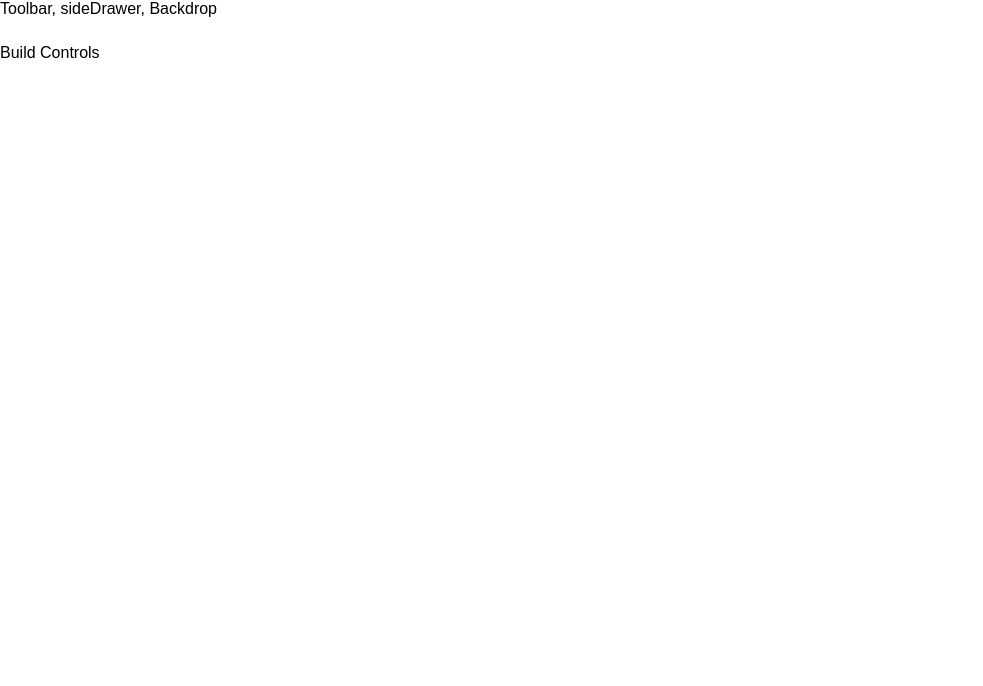
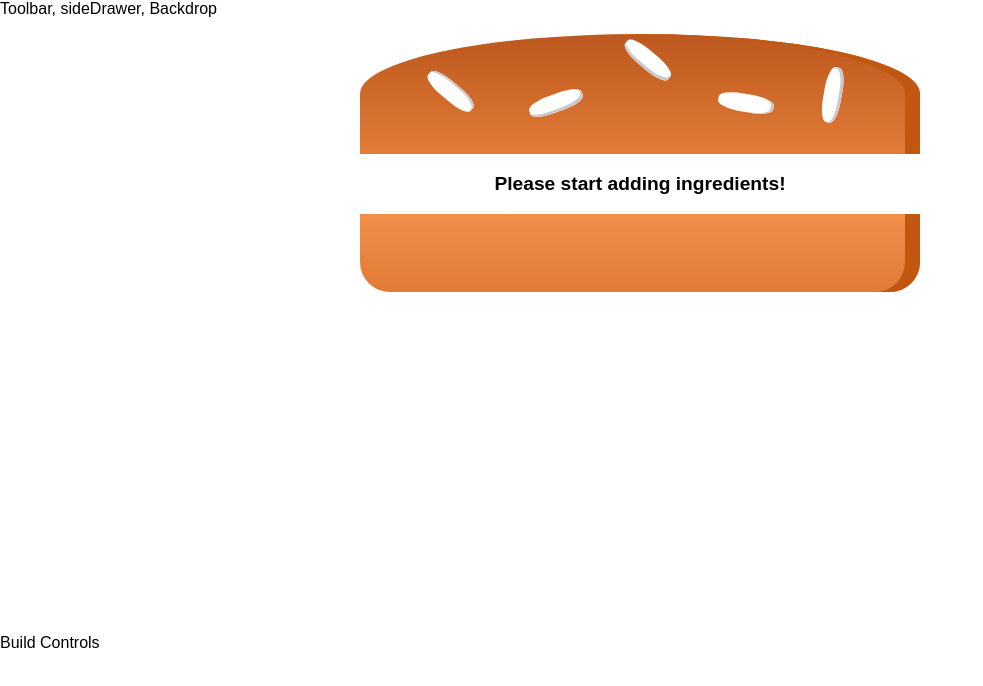
Before and after one commit to mohamednajiub/Burger-Builder, a React (Create React App) app: page / in a window 1280 px wide. Shown: the top 686 px of the page, without its empty margins (0-983 px from the left). Built offline with nearby package versions, Linux system fonts and the light colour scheme.

Commit message:
convert ingredients to dynamic

```diff
--- a/package.json
+++ b/package.json
@@ -3,9 +3,10 @@
   "version": "0.1.0",
   "private": true,
   "dependencies": {
+    "prop-types": "^15.7.2",
     "react": "^16.8.4",
     "react-dom": "^16.8.4",
-    "react-scripts": "2.1.6"
+    "react-scripts": "^2.1.8"
   },
   "scripts": {
     "start": "react-scripts start",
--- a/src/components/Burger/Burger.js
+++ b/src/components/Burger/Burger.js
@@ -1,12 +1,21 @@
 import React from 'react';
-import classes from './Burger';
+import classes from './Burger.module.css';
 import BurgerIngredient from './BurgerIngrediend/BurgerIngrediend';
 const burger = (props) => {
+    let transformedIngredients = Object.keys(props.ingredients).map(igKey => {
+        return [...Array(props.ingredients[igKey])].map((_, i)=> {
+            return <BurgerIngredient key={igKey + i} type={igKey} />;
+        })
+    }).reduce((previousValue, currentValue)=>{
+        return previousValue.concat(currentValue)
+    },[]);
+    if (transformedIngredients.length === 0 ){
+        transformedIngredients = <p>Please start adding ingredients!</p>
+    }
     return (
-        <div className={classes['Burger']}>
+        <div className={classes.Burger}>
             <BurgerIngredient type="bread-top"/>
-            <BurgerIngredient type="cheese"/>
-            <BurgerIngredient type="meat"/>
+            {transformedIngredients}
             <BurgerIngredient type="bread-bottom"/>
         </div>
     )
--- a/src/components/Burger/Burger.module.css
+++ b/src/components/Burger/Burger.module.css
@@ -2,7 +2,6 @@
     width: 100%;
     margin: auto;
     height: 250px;
-    overflow: scroll;
     text-align: center;
     font-weight: bold;
     font-size: 1.2rem;
--- a/src/containers/BurgerBuilder/BurgerBuilder.js
+++ b/src/containers/BurgerBuilder/BurgerBuilder.js
@@ -2,10 +2,18 @@
 import Burger from '../../components/Burger/Burger'
 
 class BurgerBuilder extends Component{
+    state = {
+        ingredients: {
+            salad: 0,
+            bacon: 0,
+            cheese: 0,
+            meat: 0
+        }
+    }
     render (){
         return(
             <>
-                <Burger/>
+                <Burger ingredients={this.state.ingredients}/>
                 <div>Build Controls</div>
             </>
         )
```
Also changed, not shown: 1 other file (tests, documents, lock files or other folders).
